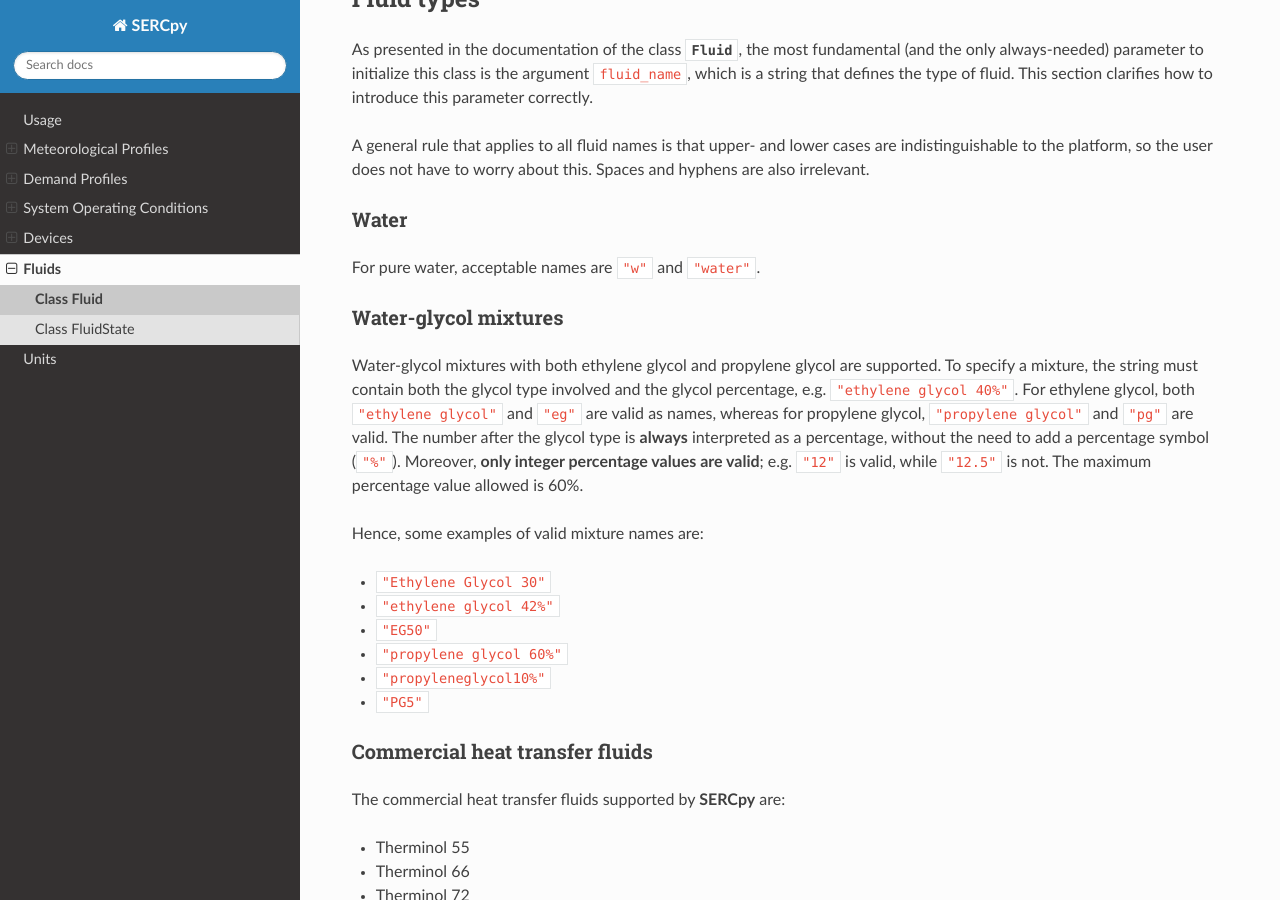
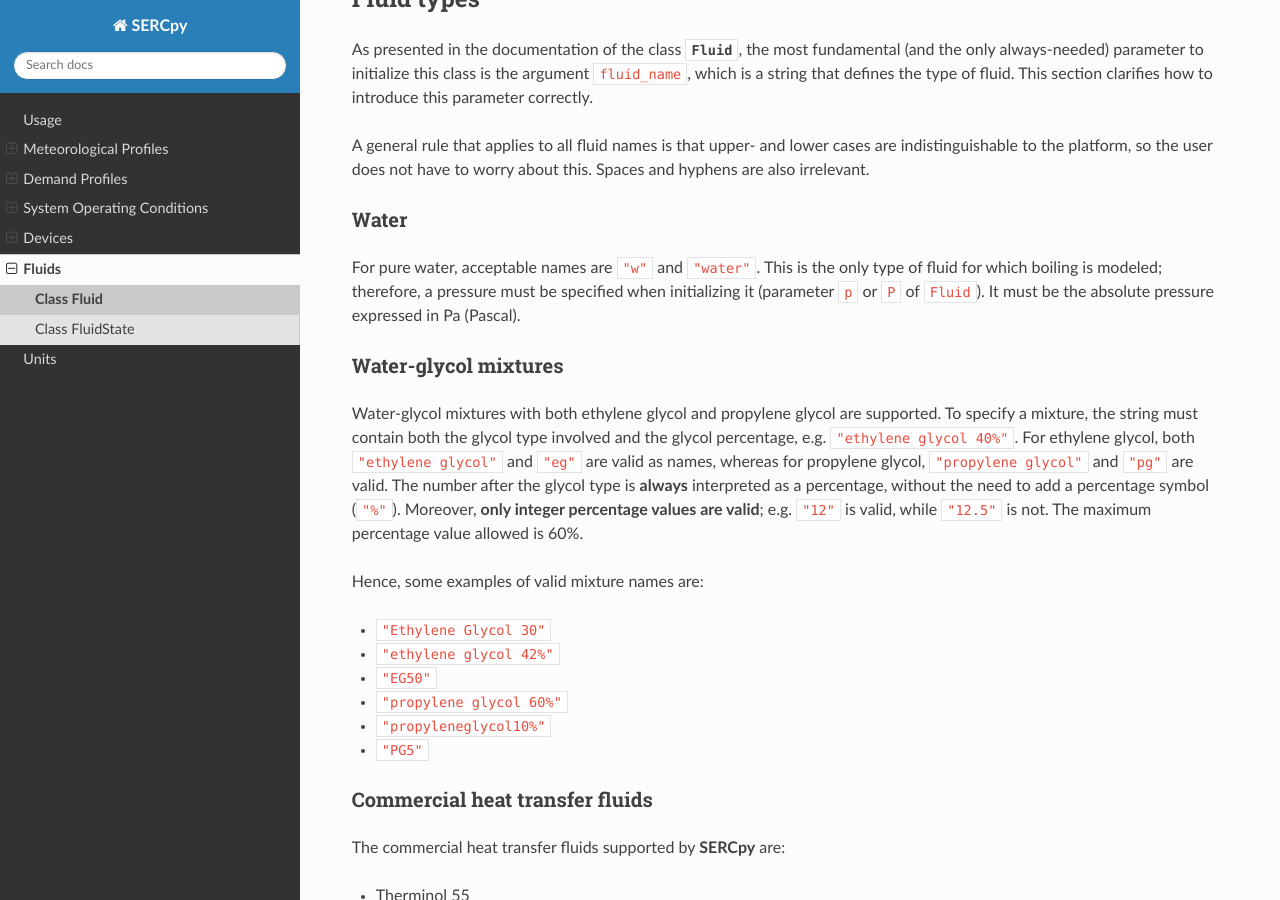
Before and after one commit to serc-chile/SERCpy, a Sphinx documentation site: the page built from docs/source/fluids/fluid_class.rst, in a window 1280 px wide and 900 px high, scrolled down 302 px. Built offline with Sphinx 7.4.7 and the Read the Docs theme 3.1.0, drawn with Linux system fonts in a browser that asks for light colours; pages that are not in the unit, such as notebooks, are missing from menus.

Commit message:
Update fluid_class.rst

```diff
--- a/docs/source/fluids/fluid_class.rst
+++ b/docs/source/fluids/fluid_class.rst
@@ -17,7 +17,7 @@ A general rule that applies to all fluid names is that upper- and lower cases ar
 Water
 ~~~~~
 
-For pure water, acceptable names are `"w"` and `"water"`.
+For pure water, acceptable names are `"w"` and `"water"`. This is the only type of fluid for which boiling is modeled; therefore, a pressure must be specified when initializing it (parameter `p` or `P` of `Fluid`). It must be the absolute pressure expressed in Pa (Pascal).
 
 Water-glycol mixtures
 ~~~~~~~~~~~~~~~~~~~~~
```
